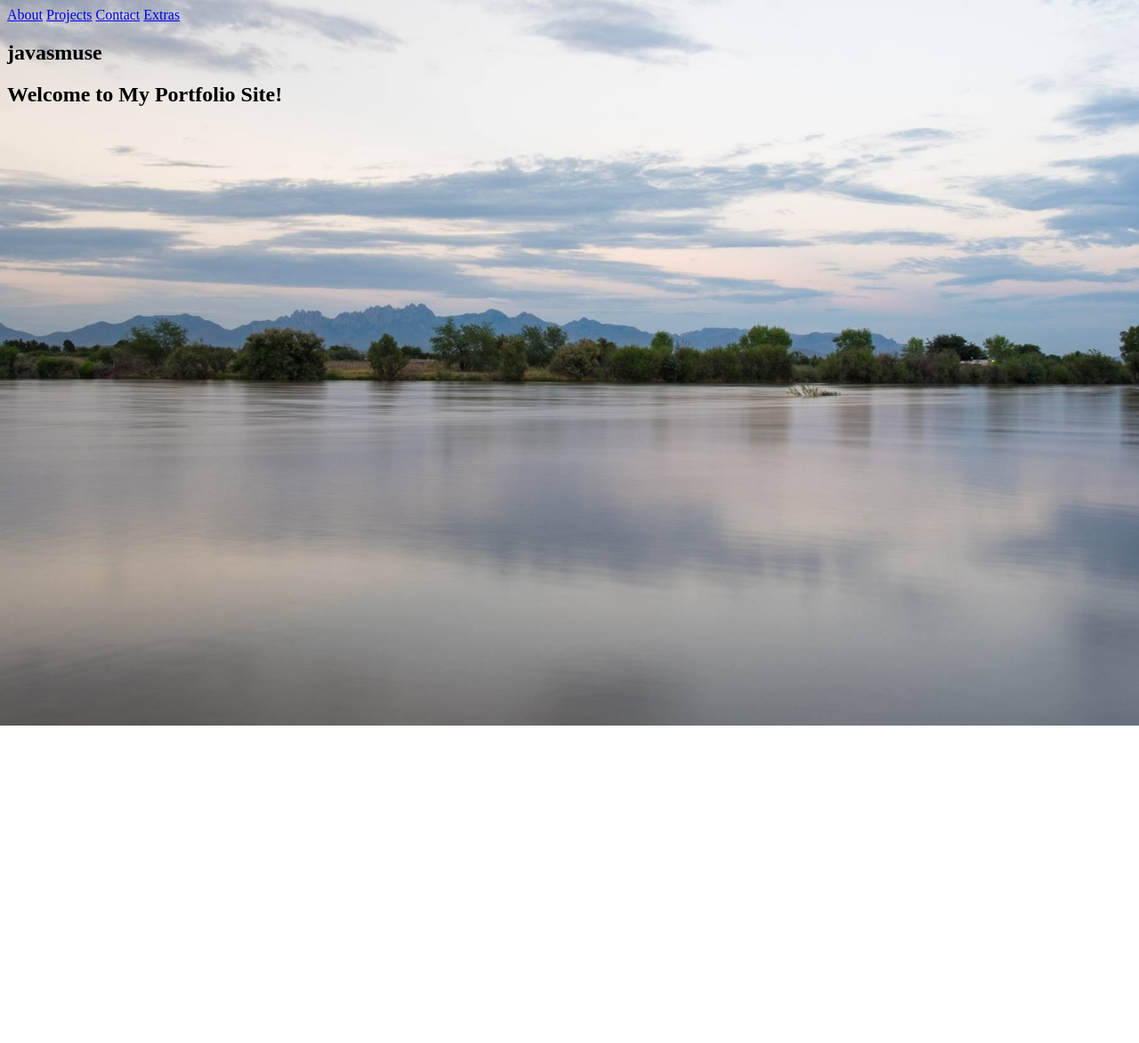
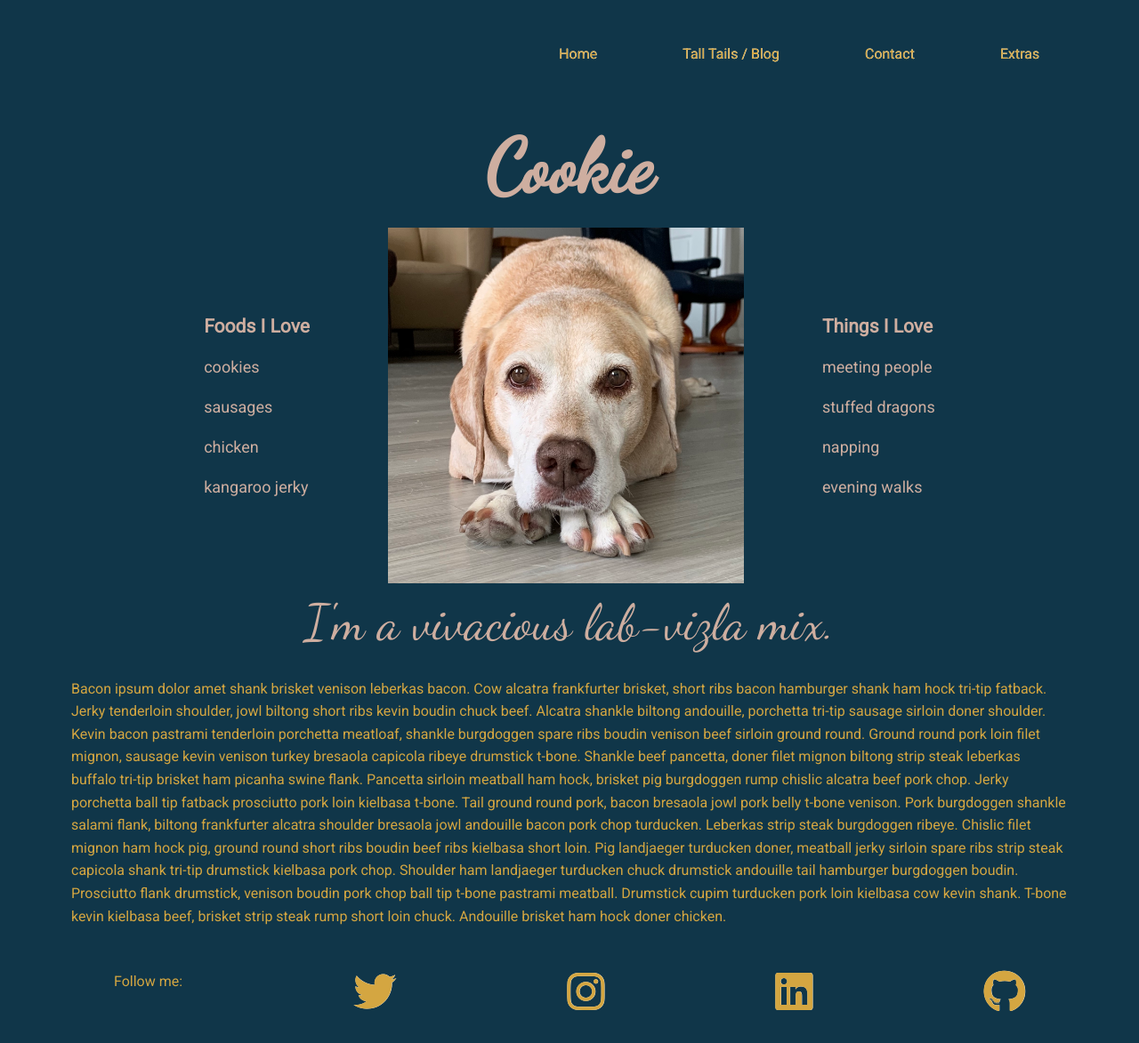
Before and after one commit to javasmuse/javasmuse.github.io, a plain HTML site: page index.html in a window 1280 px wide. Shown: the whole page at 89% size. Before the commit the page ends 816 px from the top, so only its background shows below. Drawn offline with Linux system fonts and the light colour scheme.

Commit message:
sketched out

```diff
--- a/index.html
+++ b/index.html
@@ -1,21 +1,83 @@
 <!DOCTYPE html>
 <html lang="en">
+
 <head>
     <meta charset="UTF-8">
     <meta name="viewport" content="width=device-width, initial-scale=1.0">
+    <script src="https://kit.fontawesome.com/a947ea3ec6.js" crossorigin="anonymous"></script>
+    <link href="https://fonts.googleapis.com/css2?family=Roboto&display=swap" rel="stylesheet" />
+    <link href="https://fonts.googleapis.com/css2?family=Dancing+Script:wght@400&display=swap" rel="stylesheet">
     <link rel="stylesheet" href="style.css">
     <link rel="shortcut icon" href="resources/tinyCC.png" type="image/x-icon">
-    <title>javasmuse</title>
+    <title>Cookie</title>
 </head>
+
 <body id="background">
     <nav id="navbar">
-        <a href="#">About</a>
-        <a href="#">Projects</a>
-        <a href="#">Contact</a>
-        <a href="#">Extras</a>
+        <ul>
+            <li><a href="index.html">Home</a></li>
+            <li><a href="blog.html">Tall Tails / Blog</a></li>
+            <li><a href="index.html#contact">Contact</a></li>
+            <li><a href="extras.html">Extras</a></li>
+        </ul>
+    </nav>
+    <section id="sectionOne">
+        <h1>Cookie</h1>
+        <div id="subSecOne">
+            <ul id="food-list">
+                <li>
+                    <h3>Foods I Love</h3>
+                </li>
+                <li>cookies</li>
+                <li>sausages</li>
+                <li>chicken</li>
+                <li>kangaroo jerky</li>
+            </ul>
+            <img src="resources/IMG_5330.jpg" alt="my head shot" width="400px">
+            <ul id="things-list">
+                <li>
+                    <h3>Things I Love</h3>
+                </li>
+                <li>meeting people</li>
+                <li>stuffed dragons</li>
+                <li>napping</li>
+                <li>evening walks</li>
+            </ul>
+        </div>
 
-    </nav>
-    <section id="sectionOne"><h1>javasmuse</h1>
-    <h2>Welcome to My Portfolio Site!</h2></section>
+        <p id="underMainPicText">I'm a vivacious lab-vizla mix. </p>
+        <p id="fillerText">Bacon ipsum dolor amet shank brisket venison leberkas bacon. Cow alcatra frankfurter brisket,
+            short ribs bacon hamburger shank ham hock tri-tip fatback. Jerky tenderloin shoulder, jowl biltong short
+            ribs kevin boudin chuck beef. Alcatra shankle biltong andouille, porchetta tri-tip sausage sirloin doner
+            shoulder. Kevin bacon pastrami tenderloin porchetta meatloaf, shankle burgdoggen spare ribs boudin venison
+            beef sirloin ground round. Ground round pork loin filet mignon, sausage kevin venison turkey bresaola
+            capicola ribeye drumstick t-bone.
+
+            Shankle beef pancetta, doner filet mignon biltong strip steak leberkas buffalo tri-tip brisket ham picanha
+            swine flank. Pancetta sirloin meatball ham hock, brisket pig burgdoggen rump chislic alcatra beef pork chop.
+            Jerky porchetta ball tip fatback prosciutto pork loin kielbasa t-bone. Tail ground round pork, bacon
+            bresaola jowl pork belly t-bone venison. Pork burgdoggen shankle salami flank, biltong frankfurter alcatra
+            shoulder bresaola jowl andouille bacon pork chop turducken. Leberkas strip steak burgdoggen ribeye. Chislic
+            filet mignon ham hock pig, ground round short ribs boudin beef ribs kielbasa short loin.
+
+            Pig landjaeger turducken doner, meatball jerky sirloin spare ribs strip steak capicola shank tri-tip
+            drumstick kielbasa pork chop. Shoulder ham landjaeger turducken chuck drumstick andouille tail hamburger
+            burgdoggen boudin. Prosciutto flank drumstick, venison boudin pork chop ball tip t-bone pastrami meatball.
+            Drumstick cupim turducken pork loin kielbasa cow kevin shank. T-bone kevin kielbasa beef, brisket strip
+            steak rump short loin chuck. Andouille brisket ham hock doner chicken.</p>
+    </section>
+    <section id="contact">
+
+        <div class="social">
+            <p>Follow me: </p>
+            <a href="https://twitter.com/javasmuse"><i class="fab fa-twitter fa-3x"></i></a>
+            <a href="https://www.instagram.com/candacelewis/"><i class="fab fa-instagram fa-3x"></i></a>
+            <a href="https://linkedin.com/in/candaceklewis/"><i class="fab fa-linkedin fa-3x"></i></a>
+            <a href="https://github.com/javasmuse"><i class="fab fa-github fa-3x"></i></a>
+        </div>
+        </div>
+        </div>
+    </section>
 </body>
+
 </html>
--- a/style.css
+++ b/style.css
@@ -1,4 +1,78 @@
- #background {
-     height: 100vh;
-    background: url('/javasmuse.github.io/resources/background.jpg') no-repeat center center/cover;
- }
+* {
+    box-sizing: border-box;
+    margin: 0;
+    padding: 0;
+}
+
+body {
+    font-family: "Roboto", sans-serif;
+    background-color: #103649;
+    font-size: medium;
+    line-height: 1.6;
+}
+
+a {
+    color: rgb(212, 166, 65);
+    text-shadow: 0.015rem 0.005rem white;
+    text-decoration: none;
+}
+
+#navbar ul {
+    display: flex;
+    flex-direction: row;
+    justify-content: flex-end;
+    list-style: none;
+    margin-right: 3rem;
+    padding: 1rem;
+}
+
+#navbar li {
+    margin: 1rem 2rem 1rem;
+    padding: 1rem;
+}
+
+#sectionOne {
+    font-family: "Dancing Script", cursive;
+    font-size: 3.5rem;
+    display: flex;
+    flex-direction: column;
+    justify-content: space-evenly;
+    align-items: center;
+    color: rgb(206, 174, 160);
+}
+
+#subSecOne {
+    display: flex;
+    flex-direction: row;
+    align-items: center;
+    justify-content: center;
+    font-size: large;
+    font-family: "Roboto", sans-serif;
+}
+
+#subSecOne ul li {
+    padding: 0.5rem;
+    margin-left: 5rem;
+    margin-right: 5rem;
+    list-style: none;
+    align-self: end;
+
+}
+
+.social {
+    margin: 2rem;
+    display: flex;
+    flex-direction: row;
+    justify-content: space-around;
+    font-family: "Roboto", sans-serif;
+    font-size: 1rem;
+    color: rgb(212, 166, 65);
+}
+
+#fillerText {
+    margin: 1rem 5rem 1rem 5rem;
+    font-family: "Roboto",
+        sans-serif;
+    font-size: 1rem;
+    color: rgb(212, 166, 65);
+}
```
Also changed, not shown: blog.html (added, +15 -0 lines), extras.html (added, +16 -0 lines).
